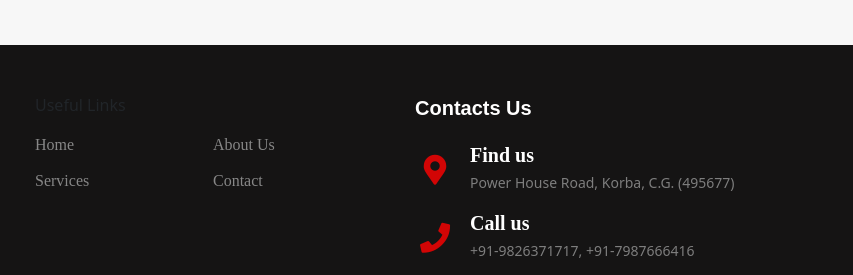
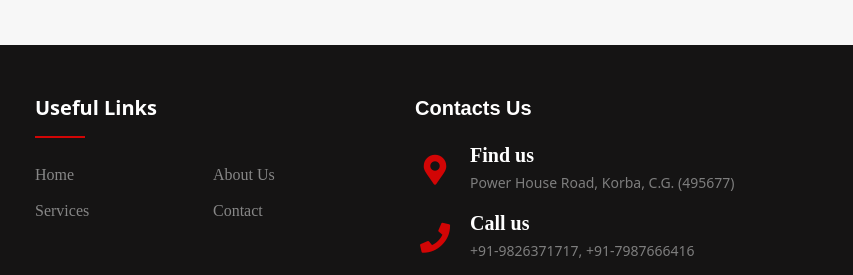
Before and after one commit to newsinghmotors/shop, a plain HTML site: page index.html in a window 1280 px wide. Shown: the part 3369-3644 px from the top of the page, 427-1280 px from the left. Drawn offline with nearby package versions, Linux system fonts and the light colour scheme; a web font is replaced by a local one.

Commit message:
Styling update

```diff
--- a/css/base.css
+++ b/css/base.css
@@ -389,14 +389,14 @@ background: #55ACEE;
 .google-bg{
 background: #DD4B39;
 }
-.footer-widget-heading h3 {
+.footer-widget-heading p {
 color: #fff;
 font-size: 20px;
 font-weight: 600;
 margin-bottom: 40px;
 position: relative;
 }
-.footer-widget-heading h3::before {
+.footer-widget-heading p::before {
 content: "";
 position: absolute;
 left: 0;
```
